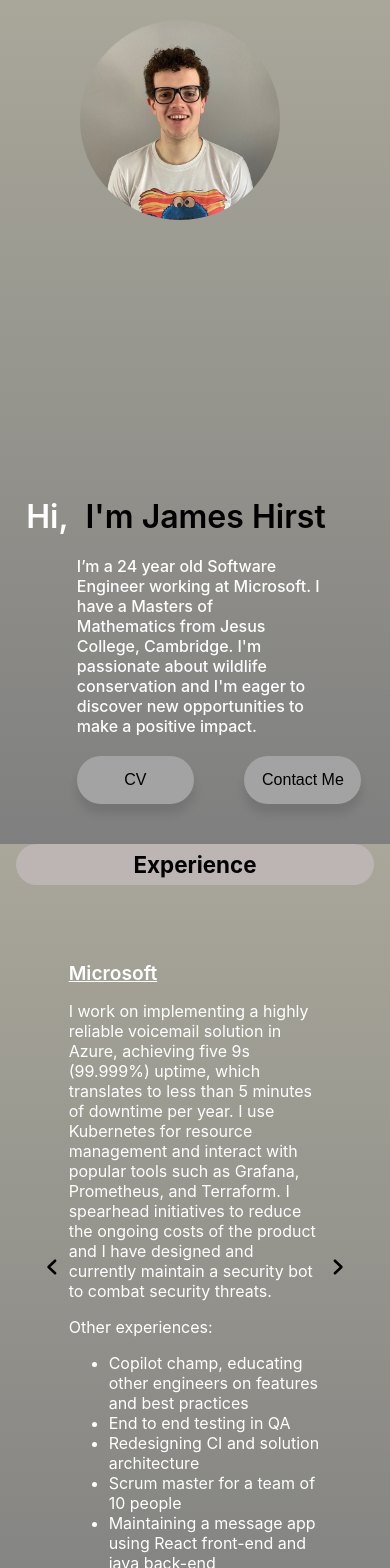
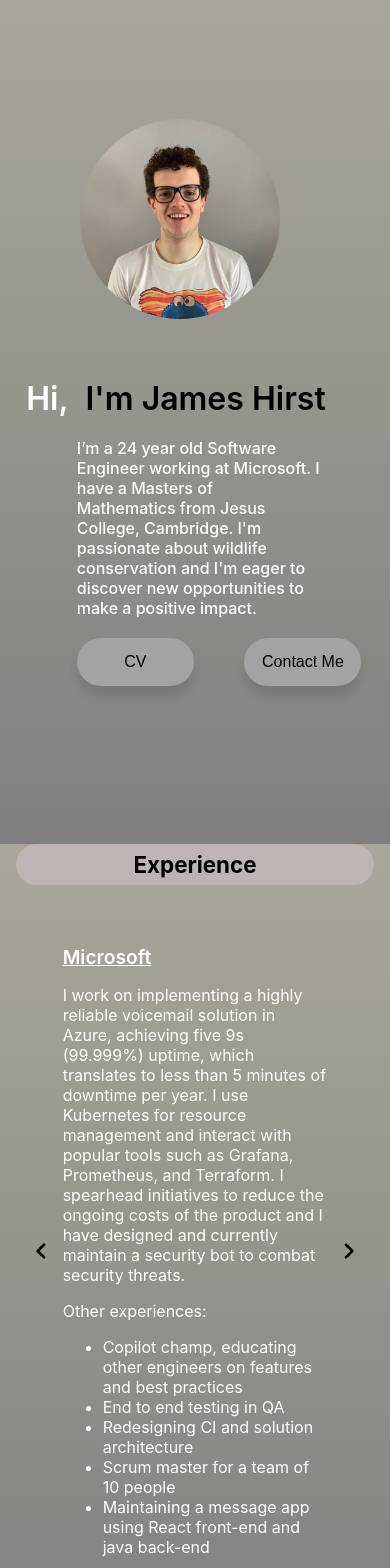
Before and after one commit to James-Hirst-1998/james-hirst-website, a React (Create React App) app: page /#/ in a window 390 px wide. Shown: the top 1568 px of the page. Built offline with nearby package versions, Linux system fonts and the light colour scheme.

Commit message:
Fix stylings for phone/ thin screen

```diff
--- a/src/Coding/BowlOfFish/styles.js
+++ b/src/Coding/BowlOfFish/styles.js
@@ -1,24 +1,29 @@
 import styled from "styled-components";
 
 export const rulesExitButton = styled.button`
+    display: flex;
+    justify-content: center;
+    align-items: center;
     border: solid;
     background-color: #B1DAE7;
-border-radius: 100%;
+    border-radius: 50%;
     font-size: 18px;
     height: 35px;
     width: 35px;
-
+    color: black;
+    box-sizing: border-box;
 
     &:hover {
         cursor: pointer;
-    color: black;
         background-color: #B8B8B8;
+    }
 `;
 
 export const gameQuitButton = styled.button`
 border: transparent;
-background-color: #B1DAE7;
-font-size: 16px;
+background-color: transparent;
+font-size: 14px;
+color: blue;
 
 &:hover {
     cursor: pointer;
@@ -30,10 +35,10 @@
 font-size: 14px;
 height: 35px;
 width: 77px;
+color: black;
 
 &:hover {
     cursor: pointer;
-    color: black;
     background-color: #B8B8B8;
 
 &:active {
@@ -50,10 +55,10 @@
 
 &:hover {
     cursor: pointer;
-    color: black;
     background-color: #989d9e;
 
 &:active {
+        color: black;
         background-color: #878b8c;
         box-shadow: 0 5px #666;
         transform: translateY(2px);
@@ -70,6 +75,7 @@
     background-color: #c94d5b;
 
 &:active {
+        color: black;
         background-color: #f5162f;
         box-shadow: 0 5px #666;
         transform: translateY(2px);
@@ -80,6 +86,7 @@
 font-size: 14px;
 height: 35px;
 width: 300px;
+color: black;
 `
 
 export const correctButton = styled.button`
@@ -87,10 +94,10 @@
 font-size: 14px;
 height: 35px;
 width: 150px;
+color: black;
 
 &:hover {
     cursor: pointer;
-    color: black;
     background-color: #14c920;
 
 &:active {
@@ -104,10 +111,10 @@
 font-size: 14px;
 height: 35px;
 width: 150px;
+color: black;
 
 &:hover {
     cursor: pointer;
-    color: black;
     background-color: #e69722;
 
 &:active {
--- a/src/Education/info.js
+++ b/src/Education/info.js
@@ -17,7 +17,8 @@
                 <li>BA Mathematics Degree from Cambridge (2018-2021)</li>
                 <ul>
                     <li>1st Class in third year (position: 14/222, percentage: 86%)</li>
-                    <li>Jesus College Mathematics Award in second year for being top performer</li>
+                    <li>1st Class in second year and Jesus College Mathematics Award as I was the college top performer</li>
+                    <li>1st Class in first year</li>
                 </ul>
             </ul>
         </p>
--- a/src/InfoSlider/infoslider.css
+++ b/src/InfoSlider/infoslider.css
@@ -65,9 +65,12 @@
 }
 
 @media (max-width: 650px) {
+    .info-box {
+        padding: 4px
+    }
     .info-box img {
-        padding: 0px 10px 0px 10px;
-        margin-left: 0px;
-        margin-right: 0px;
+        padding: 0px;
+        margin-left: 15px;
+        margin-right: 15px;
     }
 }
--- a/src/Intro/intro.css
+++ b/src/Intro/intro.css
@@ -65,6 +65,7 @@
     border: none;
     box-shadow: 0px 10px 10px rgba(0, 0, 0, 0.1);
     transition: all 0.3s ease;
+    color: black;
 }
 
 .intro .buttons button:active {
@@ -82,10 +83,12 @@
 @media (max-width: 650px) {
     .intro {
         flex-direction: column;
+        align-items: center;
+        justify-content: center;
     }
 
     .intro img {
-        margin-top: 20px;
+        margin-bottom: 50px;
     }
 
     .intro .buttons button {
@@ -102,5 +105,4 @@
         font-size: 2em;
         font-weight: 600;
     }
-
 }
```
Also changed, not shown: 2 other files (tests, documents, lock files or other folders). Lines whose indentation alone changed are shown as unchanged.
